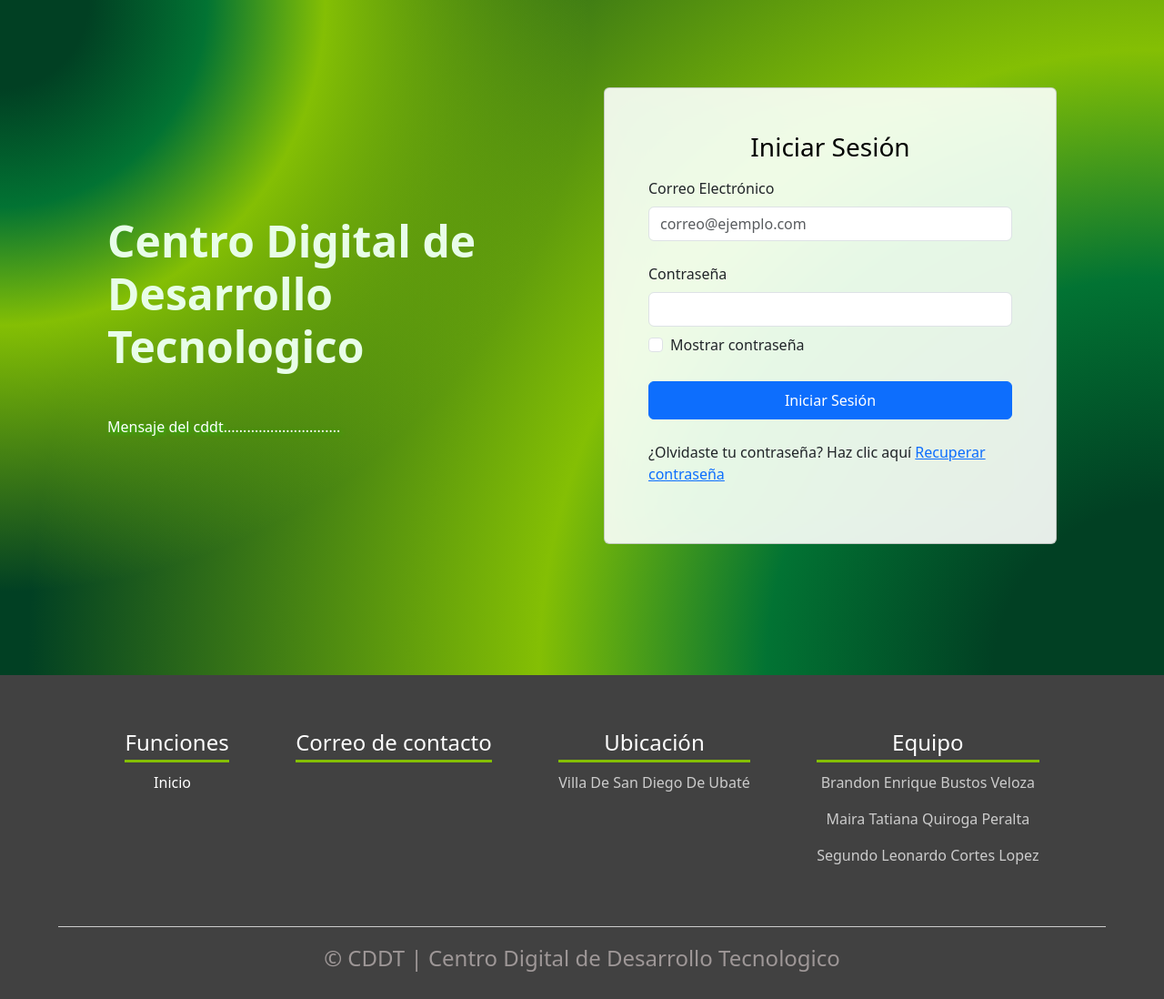
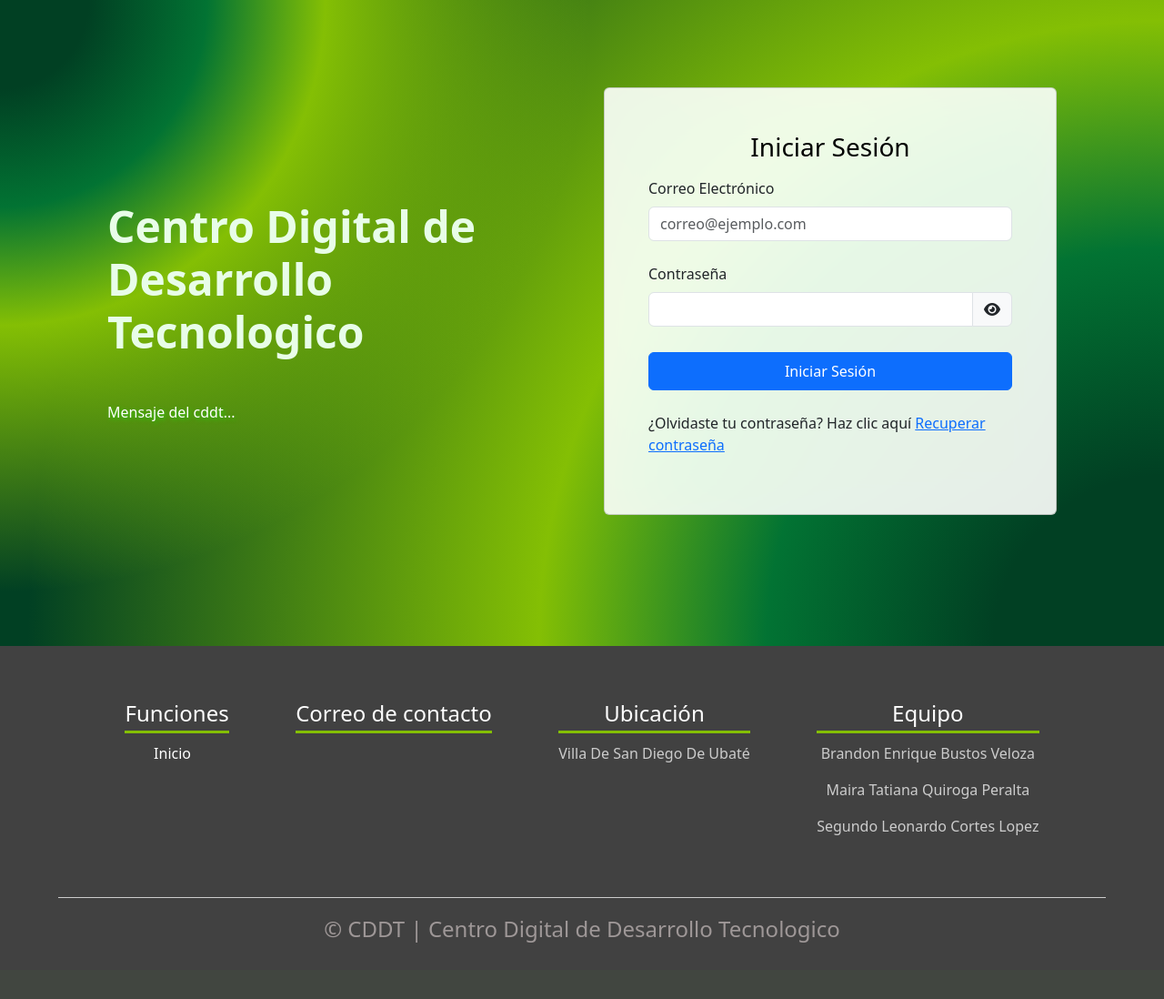
Before and after one commit to makyp/CentroDigital, a Flask app: page /login in a window 1280 px wide. Shown: the whole page at 91% size. After the commit the page ends 1036 px from the top, so only its background shows below. Run offline with Flask 3, Linux system fonts and the light colour scheme; some libraries are stand-ins or nearby versions.

Commit message:
Mejora frontend del login y registro de empresa

```diff
--- a/src/app.py
+++ b/src/app.py
@@ -13,6 +13,7 @@ from datos import *
 from functions import *
 from datetime import datetime
 from operator import itemgetter
+from werkzeug.security import check_password_hash
 
 app = Flask(__name__)
 
@@ -48,18 +49,26 @@ def home():
             return render_template('home.html', usuario = usuario)
     return redirect(url_for('login'))
 
+
 @app.route('/login', methods=['GET', 'POST'])
 def login():
     if request.method == 'POST':
         correo = request.form['correo']
         password = request.form['password']
+
+        # Consulta para buscar al usuario en la base de datos
         usuario = usuarios_collection.find_one({'correo': correo})
+
+        # Verificar si el usuario existe y si la contraseña es correcta
         if usuario and check_password_hash(usuario['password'], password):
             session['correo'] = usuario['correo']
             session['role'] = usuario['role']
             return redirect(url_for('home'))
         else:
-         flash('Correo o contraseña incorrectos.')
+            # Agregar mensaje flash de error
+            flash('Correo o contraseña incorrectos.', 'danger')
+
+    # Renderizar la página de inicio de sesión
     return render_template('inicio_sesion/login.html')
 
 @app.route('/registro', methods=['GET', 'POST'])
--- a/src/templates/inicio_sesion/login.html
+++ b/src/templates/inicio_sesion/login.html
@@ -7,39 +7,48 @@
     <link rel="stylesheet" type="text/css" href="static/css/estilos_login.css">
     <title>Iniciar Sesión - CDDT</title>
     <link href="https://cdn.jsdelivr.net/npm/bootstrap@5.3.2/dist/css/bootstrap.min.css" rel="stylesheet" integrity="sha384-T3c6CoIi6uLrA9TneNEoa7RxnatzjcDSCmG1MXxSR1GAsXEV/Dwwykc2MPK8M2HN" crossorigin="anonymous">
+    <!-- Incluye Font Awesome -->
+    <link rel="stylesheet" href="https://cdnjs.cloudflare.com/ajax/libs/font-awesome/6.0.0-beta3/css/all.min.css">
 </head>
 <body>
     <section class="background-radial-gradient overflow-hidden">
         <div class="container px-4 py-5 px-md-5 text-center text-lg-start my-5">
             <div class="row gx-lg-5 align-items-center mb-5">
                 <div class="col-lg-6 mb-5 mb-lg-0" style="z-index: 10">
-                    <h1 class="my-5 display-5 fw-bold ls-tight" style="color: hsl(120, 81%, 95%)"> Centro Digital de Desarrollo Tecnologico <br/>
-                    </h1>
-                    <p class="mb-4 opacity-70" style="color: white; text-shadow: 2px 2px 5px rgba(0, 255, 0, 0.5);">
-                        Mensaje del cddt..............................
-                    </p>
+                    <h1 class="my-5 display-5 fw-bold ls-tight" style="color: hsl(120, 81%, 95%)">Centro Digital de Desarrollo Tecnologico</h1>
+                    <p class="mb-4 opacity-70" style="color: white; text-shadow: 2px 2px 5px rgba(0, 255, 0, 0.5);">Mensaje del cddt...</p>
                 </div>
-
                 <div class="col-lg-6 mb-5 mb-lg-0 position-relative">
                     <div class="card bg-glass">
                         <div class="card-body px-4 py-5 px-md-5">
                             <h1 class="h3 mb-3" style="color: black;">Iniciar Sesión</h1>
+
+                            <!-- Bloque para mostrar mensajes flash -->
+                            {% with messages = get_flashed_messages(with_categories=true) %}
+                                {% if messages %}
+                                <div class="alert-container">
+                                    {% for category, message in messages %}
+                                    <div class="alert alert-{{ category }} alert-dismissible fade show" role="alert">
+                                        {{ message }}
+                                    </div>
+                                    {% endfor %}
+                                </div>
+                                {% endif %}
+                            {% endwith %}
+
                             <form method="POST">
                                 <label for="exampleFormControlInput1" class="form-label">Correo Electrónico</label>
                                 <input type="email" class="form-control" id="exampleFormControlInput1" placeholder="correo@ejemplo.com" name="correo" required>
                                 <br>
 
                                 <label for="inputPassword5" class="form-label">Contraseña</label>
-                                <input type="password" id="inputPassword5" class="form-control" aria-describedby="passwordHelpBlock" name="password" required>
-
-                                <!-- Checkbox para mostrar/ocultar la contraseña -->
-                                <div class="form-check mt-2">
-                                    <input class="form-check-input" type="checkbox" id="showPassword" onclick="togglePassword()">
-                                    <label class="form-check-label" for="showPassword">
-                                        Mostrar contraseña
-                                    </label>
+                                <div class="input-group">
+                                    <input type="password" id="inputPassword5" class="form-control" aria-describedby="passwordHelpBlock" name="password" required>
+                                    <!-- Botón con ícono de ojo para mostrar/ocultar la contraseña -->
+                                    <span class="input-group-text" onclick="togglePassword()">
+                                        <i id="eyeIcon" class="fas fa-eye"></i>
+                                    </span>
                                 </div>
-
                                 <div id="passwordHelpBlock" class="form-text"></div>
                                 <br>
 
@@ -47,14 +56,13 @@
                                 <br><br>
                                 <p>¿Olvidaste tu contraseña? Haz clic aquí <a href="{{ url_for('recuperacion') }}">Recuperar contraseña</a></p>
                             </form>
-
                         </div>
                     </div>
                 </div>
             </div>
         </div>
     </section>
-    </div>
+
     <footer>
         <div class="contenedor-footer">
             <div class="content-foo">
@@ -78,18 +86,37 @@
         </div>
         <h2 class="titulo-final">&copy; CDDT | Centro Digital de Desarrollo Tecnologico</h2>
     </footer>
+
+    <!-- Scripts de Bootstrap y JQuery -->
     <script src="https://code.jquery.com/jquery-3.5.1.slim.min.js"></script>
     <script src="https://cdn.jsdelivr.net/npm/@popperjs/core@2.5.2/dist/umd/popper.min.js"></script>
     <script src="https://stackpath.bootstrapcdn.com/bootstrap/4.5.2/js/bootstrap.min.js"></script>
+
+    <!-- Script para alternar el ícono del ojo y mostrar/ocultar la contraseña -->
     <script>
         function togglePassword() {
             var passwordField = document.getElementById("inputPassword5");
+            var eyeIcon = document.getElementById("eyeIcon");
+
             if (passwordField.type === "password") {
                 passwordField.type = "text";
+                eyeIcon.classList.remove("fa-eye");
+                eyeIcon.classList.add("fa-eye-slash");
             } else {
                 passwordField.type = "password";
+                eyeIcon.classList.remove("fa-eye-slash");
+                eyeIcon.classList.add("fa-eye");
             }
         }
     </script>
+    <script>
+        window.setTimeout(function() {
+            var alerts = document.querySelectorAll('.alert');
+            alerts.forEach(function(alert) {
+                var bsAlert = new bootstrap.Alert(alert);
+                bsAlert.close();
+            });
+        }, 3000);
+    </script>
 </body>
 </html>
--- a/src/templates/inicio_sesion/recuperar.html
+++ b/src/templates/inicio_sesion/recuperar.html
@@ -25,7 +25,7 @@
                         <div class="card-body px-4 py-5 px-md-5">
                             <h1 class="h3 mb-3" style="color: black;">Recuperar Contraseña</h1>
                             <form method="POST" action="/recuperacion">
-                                <label for="exampleFormControlInput1" class="form-label">Ingresa tu correo electrónico
+                                <label for="exampleFormControlInput1" class="form-label">Correo Electrónico</label>
                                 <input type="email" class="form-control" id="exampleFormControlInput1" placeholder="correo@ejemplo.com" name="correo" required>
                                 <br>
                                 <button class="btn btn-primary w-100 py-2" type="submit">Enviar</button>
```
Also changed, not shown: src/templates/empresa.html (+44 -7 lines).
